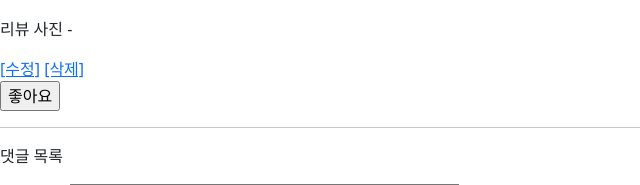
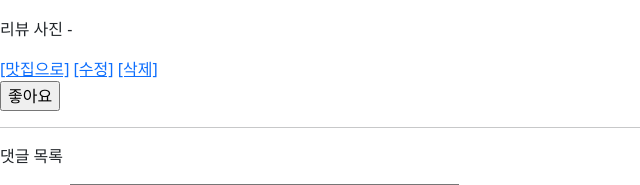
Before and after one commit to HYndrome/miniProject-Manago, a Django app: template reviews/templates/reviews/detail.html in a window 1280 px wide. Shown: the part 224-409 px from the top of the page, without its empty margins (0-640 px from the left). Run offline with Django 3.2, Linux system fonts and the light colour scheme; the template is opened without the code that fills it: values that come from a table or form of the project are taken from there, others are empty; parts of the project's set-up code (start-up, migrations or seed data) failed here and were passed over.

Commit message:
detail에 돌아가기 버튼 추가

```diff
--- a/reviews/templates/reviews/detail.html
+++ b/reviews/templates/reviews/detail.html
@@ -10,7 +10,7 @@
 {% for photo in review.reviewphoto_set.all %}
   <img src="{{ photo.image_review.url }}" alt="review_img">
 {% endfor %}
-
+<a href="{% url 'restaurants:detail' restaurant_id %}">[맛집으로]</a>
 <a href="{% url 'reviews:update' restaurant_id=restaurant_id review_id=review_id %}">[수정]</a>
 <a href="{% url 'reviews:delete' restaurant_id=restaurant_id review_id=review_id %}">[삭제]</a>
 <form action="{% url 'reviews:likes' restaurant_id=restaurant_id review_id=review_id %}" method="POST">
```
